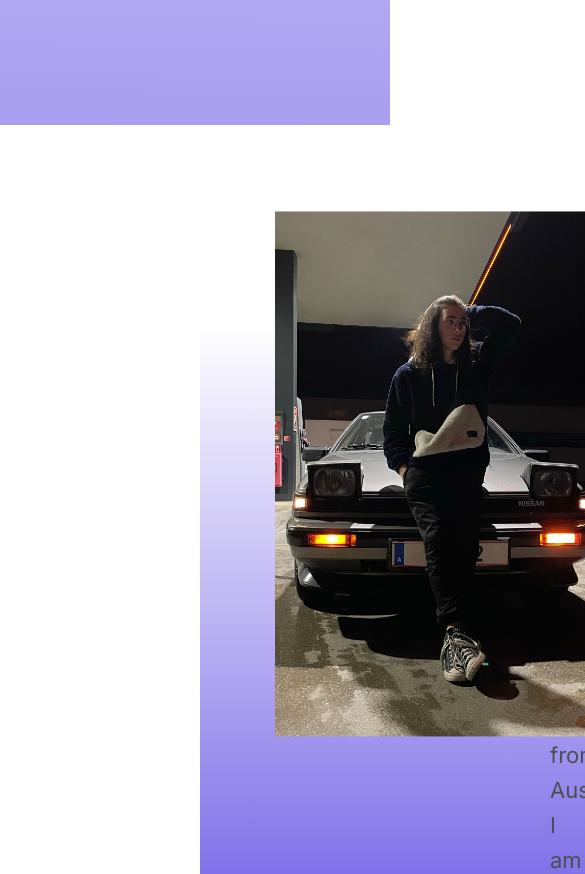
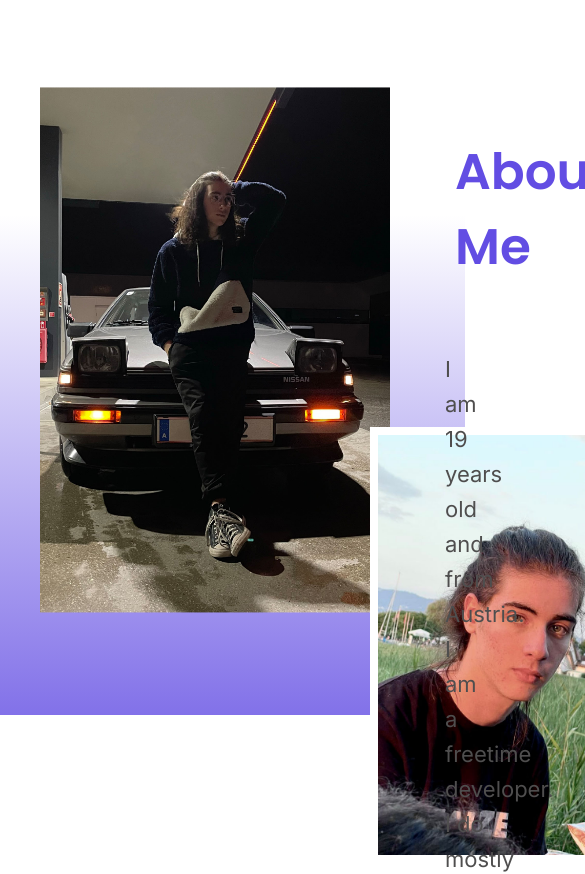
Before and after one commit to MaikeruDev/Michael-Prietl, an Angular app: page / in a window 390 px wide. Shown: the part 1000-1874 px from the top of the page, 585 px wide, since content can reach past the window. Built offline with nearby package versions, Linux system fonts and the light colour scheme.

Commit message:
About Me Responsive iPad

```diff
--- a/angular.json
+++ b/angular.json
@@ -42,8 +42,8 @@
                 },
                 {
                   "type": "anyComponentStyle",
-                  "maximumWarning": "2kb",
-                  "maximumError": "4kb"
+                  "maximumWarning": "20kb",
+                  "maximumError": "40kb"
                 }
               ],
               "fileReplacements": [
--- a/src/app/app.component.sass
+++ b/src/app/app.component.sass
@@ -105,7 +105,7 @@ div.profile_image div img.dots2
 div.wrapper:nth-child(2)
     height: 800px
     div.grid_wrapper
-        margin: 120px 50px 30px 250px
+        margin: 160px 50px 30px 14vw
         height: 800px
         display: grid
         grid-template-rows: 80px 200px
@@ -114,7 +114,7 @@ div.wrapper:nth-child(2)
             grid-area: box1
             width:0
             min-width: 500px
-            height: 550px
+            height: 500px
             background: linear-gradient(0deg, #624DE3 -25.59%, white 100%)
             margin-left: -50px
             margin-right: -50px
@@ -134,8 +134,9 @@ div.wrapper:nth-child(2)
             left: -11.5vw
             top: 12px
             img
-                width: 240px
+                width: 280px
                 border: 8px white solid
+                pointer-events: none
         div.box3
             grid-area: box3
             width:0
@@ -148,8 +149,9 @@ div.wrapper:nth-child(2)
             grid-area: box5
             width:0
             min-width:100%
-            margin-left: -100px
+            margin-left: -140px
             h4
+                margin-top: 0
                 font-family: 'Poppins'
                 font-style: normal
                 font-weight: 600
@@ -157,15 +159,31 @@ div.wrapper:nth-child(2)
                 line-height: 75px
                 color: #624DE3
             p
+                position: relative
+                right: 10px
                 font-family: 'Inter'
-                padding-right: 400px
                 font-style: normal
                 font-weight: 400
                 font-size: 22px
                 line-height: 35px
                 color: #4F4E4E
+                padding-right: 150px
+
+@media screen and (max-width: 1850px)
+    div.wrapper:nth-child(2)
+        div.grid_wrapper
+            margin-left: 15px
+            div.box5
+                margin-left: -100px
+                margin-left: 0
+                p
+                    padding-right: 0
 
 @media screen and (max-width: 1400px)
+    div.wrapper:nth-child(2)
+        div.grid_wrapper
+            div.box5
+                margin-left: 40px
     li
         display: none
 
@@ -205,7 +223,7 @@ div.wrapper:nth-child(2)
     div.wrapper:first-child
         padding-top: 25px
         background: linear-gradient(1.44deg, #624DE3 -102.76%, rgba(98, 77, 227, 0) 123.48%)
-        height: 1100px
+        height: 900px
 
 @media screen and (max-width: 1075px)
     div.profile_image
@@ -231,7 +249,13 @@ div.wrapper:nth-child(2)
         top: 160px
         z-index: 1
 
+    div.wrapper:first-child
+        height: 1150px
+
 @media screen and (max-width: 775px)
+    div.wrapper:first-child
+        height: 950px
+
     h3.subtitle
         font-size: 45px
 
```
